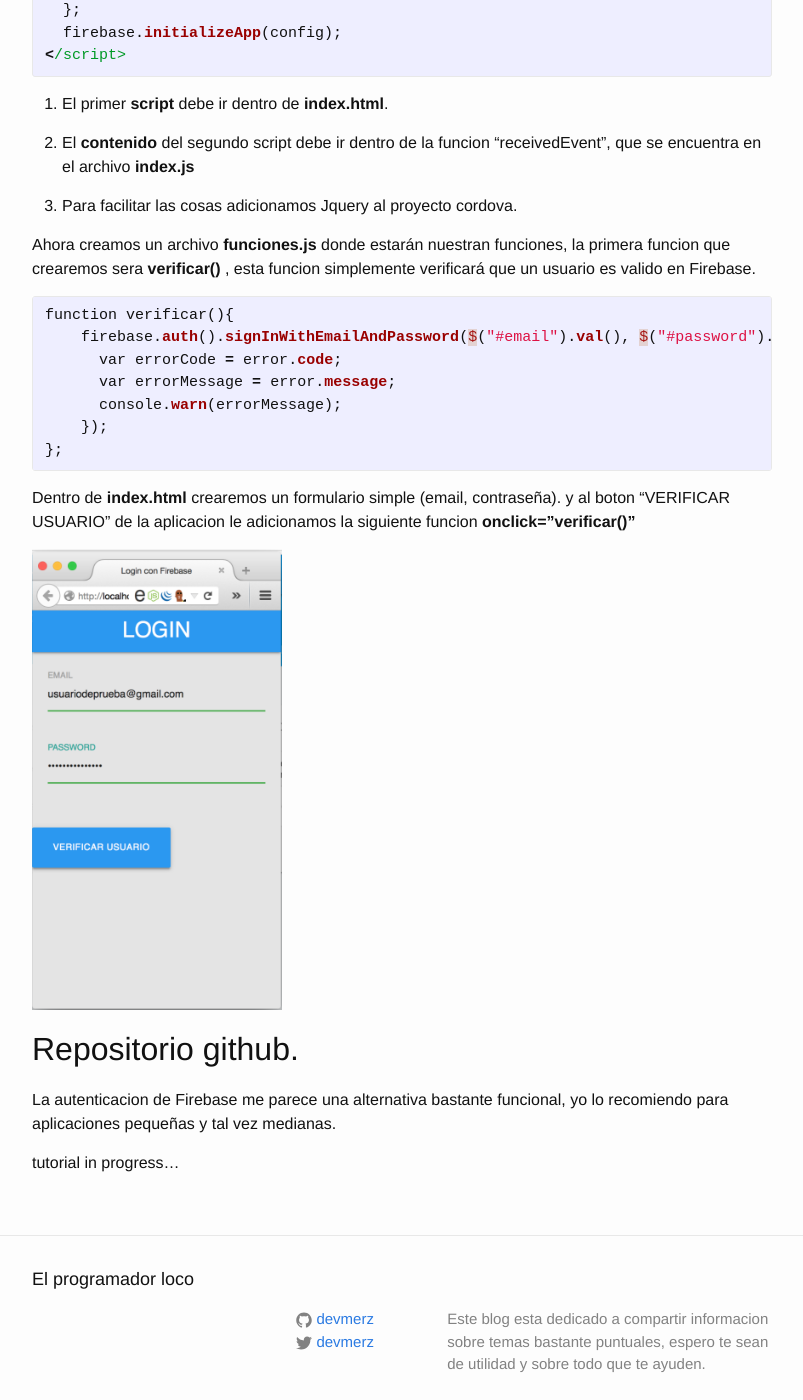
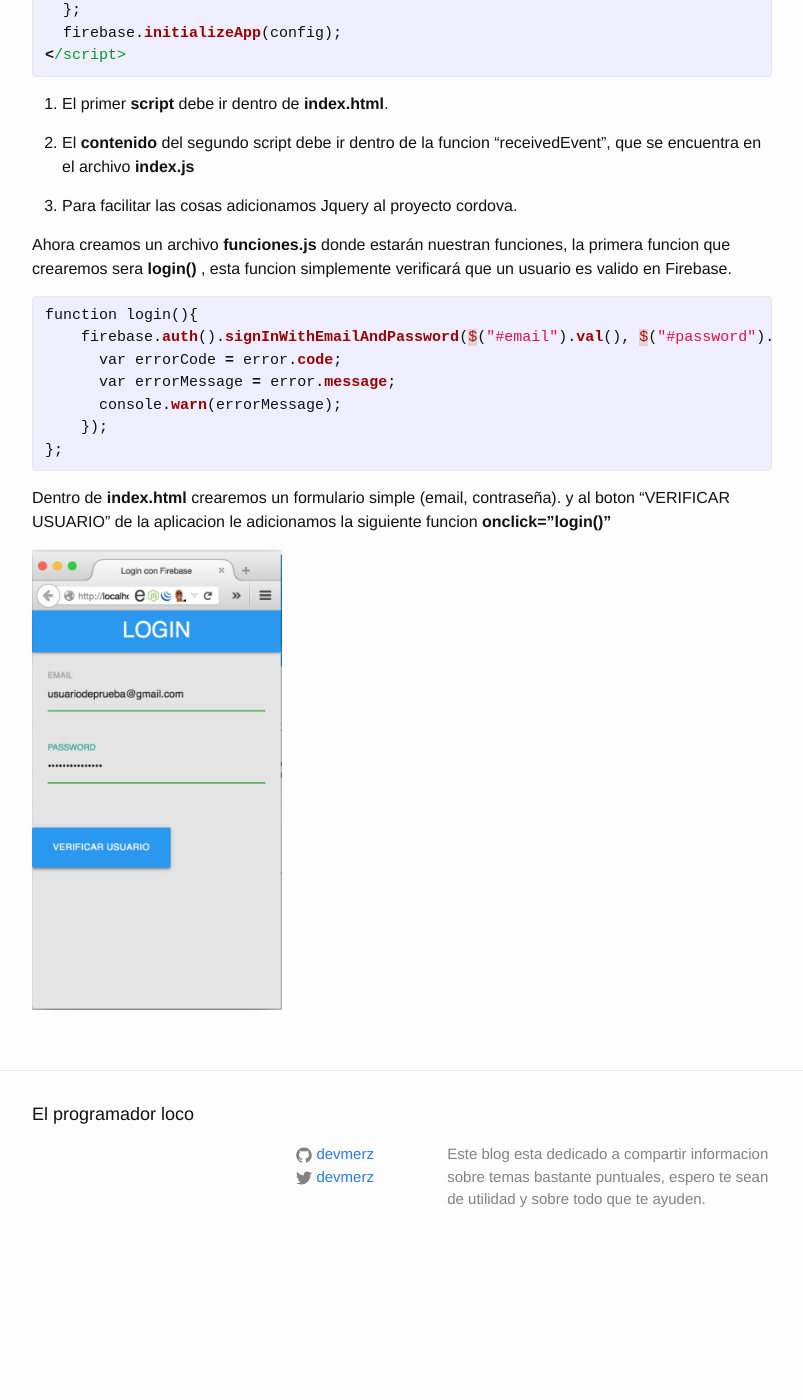
Before and after one commit to devmerz/devmerz.github.io, a Jekyll site: the page built from _posts/2016-12-26-login-firebase-apache-cordova.markdown, in a window 1280 px wide and 1400 px high, scrolled down 2672 px. Shown: the whole window, without its empty margins (238-1041 px from the left). Built offline with Jekyll 4.4.1, drawn with Linux system fonts in a browser that asks for light colours; comment, search, counter and statistics services are not loaded; after the commit the page ends 3943 px from its top, so only the background shows below that.

Commit message:
Authentification firebase apache cordova

```diff
--- a/_posts/2016-12-26-login-firebase-apache-cordova.markdown
+++ b/_posts/2016-12-26-login-firebase-apache-cordova.markdown
@@ -80,10 +80,10 @@ Dentro de la consola de Firebase, Debemos ir al area de configuracion del proyec
 3. Para facilitar las cosas adicionamos Jquery al proyecto cordova.
 
 
-Ahora creamos un archivo **funciones.js** donde estarán nuestran funciones, la primera funcion que crearemos sera **verificar()** , esta funcion simplemente verificará que un usuario es valido en Firebase.
+Ahora creamos un archivo **funciones.js** donde estarán nuestran funciones, la primera funcion que crearemos sera **login()** , esta funcion simplemente verificará que un usuario es valido en Firebase.
 
 {% highlight ruby %}
-function verificar(){
+function login(){
     firebase.auth().signInWithEmailAndPassword($("#email").val(), $("#password").val()).catch(function(error) {
       var errorCode = error.code;
       var errorMessage = error.message;
@@ -92,15 +92,6 @@ function verificar(){
 };
 {% endhighlight %}
 
-Dentro de **index.html** crearemos un formulario simple (email, contraseña). y al boton "VERIFICAR USUARIO" de la aplicacion le adicionamos la siguiente funcion **onclick="verificar()"**
+Dentro de **index.html** crearemos un formulario simple (email, contraseña). y al boton "VERIFICAR USUARIO" de la aplicacion le adicionamos la siguiente funcion **onclick="login()"**
 
 <img src="/assets/login-firebase/LoginAndroid.png" style="width:250px;"/>
-
-
-## Repositorio github.
-
-
-La autenticacion de Firebase me parece una alternativa bastante funcional, yo lo recomiendo para aplicaciones pequeñas y tal vez medianas.
-
-
-tutorial in progress...
```
